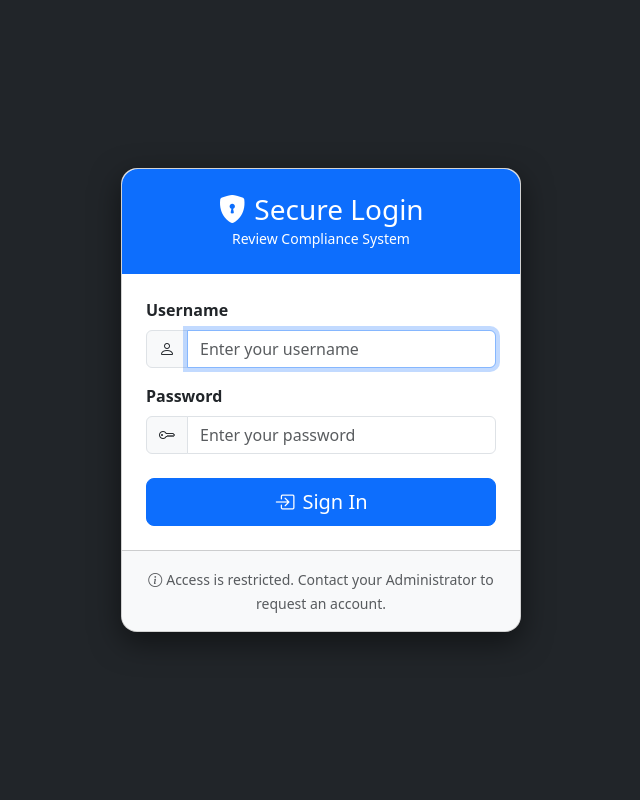
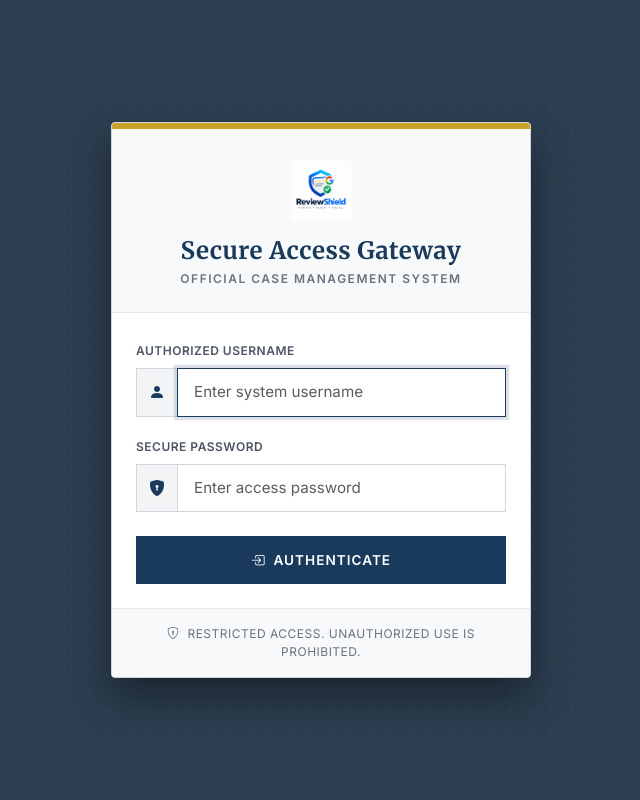
Before and after one commit to eKidenge/review_compliance, a Django app: page /login/ in a window 1280 px wide. Shown: the whole page, without its empty margins (319-959 px from the left). Run offline with Django 5.2, Linux system fonts and the light colour scheme; some libraries are stand-ins or nearby versions.

Commit message:
Redesigned login page with government-grade access gateway UI

```diff
--- a/templates/registration/login.html
+++ b/templates/registration/login.html
@@ -1,45 +1,181 @@
+{% load static %}
 {% load crispy_forms_tags %}
 <!DOCTYPE html>
 <html lang="en">
 <head>
     <meta charset="UTF-8">
     <meta name="viewport" content="width=device-width, initial-scale=1.0">
-    <title>Login | Compliance System</title>
+    <title>Secure Access Gateway | ComplianceSys</title>
+
     <!-- Bootstrap 5 CSS -->
     <link href="https://cdn.jsdelivr.net/npm/bootstrap@5.3.0/dist/css/bootstrap.min.css" rel="stylesheet">
     <!-- Bootstrap Icons -->
     <link rel="stylesheet" href="https://cdn.jsdelivr.net/npm/bootstrap-icons@1.11.1/font/bootstrap-icons.css">
+
+    <!-- Professional Government Fonts -->
+    <link rel="preconnect" href="https://fonts.googleapis.com">
+    <link rel="preconnect" href="https://fonts.gstatic.com" crossorigin>
+    <link href="https://fonts.googleapis.com/css2?family=Merriweather:wght@300;400;700&family=Inter:wght@400;500;600&display=swap" rel="stylesheet">
+
     <style>
+        :root {
+            --gov-navy: #1a3a5c;
+            --gov-slate: #2c3e50;
+            --gov-bg: #e5e7eb;
+            --gov-gold: #c9a227;
+        }
+
         body {
-            background-color: #212529; /* Dark background for login */
+            font-family: 'Inter', sans-serif;
+            background-color: var(--gov-slate);
+            /* Subtle institutional pattern background */
+            background-image: radial-gradient(rgba(255, 255, 255, 0.05) 1px, transparent 1px);
+            background-size: 20px 20px;
             height: 100vh;
             display: flex;
             align-items: center;
             justify-content: center;
+            margin: 0;
         }
+
+        h1, h2, h3, h4, h5, h6, .navbar-brand {
+            font-family: 'Merriweather', serif;
+        }
+
+        /* The Institutional Login Card */
         .login-card {
             width: 100%;
-            max-width: 400px;
-            border-radius: 1rem;
-            box-shadow: 0 10px 30px rgba(0,0,0,0.5);
+            max-width: 420px;
+            border: 1px solid #d1d5db;
+            border-radius: 4px;
+            box-shadow: 0 20px 40px rgba(0, 0, 0, 0.4);
+            background-color: #ffffff;
+            overflow: hidden;
+        }
+
+        /* Gold Top Accent Bar */
+        .login-gold-bar {
+            height: 6px;
+            background-color: var(--gov-gold);
+            width: 100%;
+        }
+
+        /* Card Header */
+        .login-header {
+            background-color: #f8f9fa;
+            padding: 2rem 2rem 1.5rem 2rem;
+            text-align: center;
+            border-bottom: 1px solid #e5e7eb;
+        }
+
+        .login-logo {
+            height: 60px;
+            width: auto;
+            object-fit: contain;
+            margin-bottom: 1rem;
+        }
+
+        .login-title {
+            color: var(--gov-navy);
+            font-weight: 700;
+            font-size: 1.5rem;
+            margin-bottom: 0.25rem;
+            letter-spacing: 0.5px;
+        }
+
+        .login-subtitle {
+            color: #6b7280;
+            font-size: 0.75rem;
+            text-transform: uppercase;
+            letter-spacing: 1.5px;
+            font-weight: 600;
+        }
+
+        /* Form Inputs */
+        .form-label {
+            font-size: 0.75rem;
+            text-transform: uppercase;
+            letter-spacing: 0.5px;
+            font-weight: 700;
+            color: #4b5563;
+        }
+
+        .input-group-text {
+            background-color: #f3f4f6;
+            border: 1px solid #d1d5db;
+            border-radius: 0;
+            color: var(--gov-navy);
+        }
+
+        .form-control {
+            border: 1px solid #d1d5db;
+            border-radius: 0;
+            padding: 0.75rem 1rem;
+            font-size: 0.95rem;
+            transition: all 0.2s;
+        }
+
+        .form-control:focus {
+            border-color: var(--gov-navy);
+            box-shadow: 0 0 0 0.2rem rgba(26, 58, 92, 0.15);
+        }
+
+        /* Submit Button */
+        .btn-institutional {
+            background-color: var(--gov-navy);
+            color: #ffffff;
+            border: none;
+            border-radius: 0;
+            padding: 0.85rem;
+            font-weight: 600;
+            text-transform: uppercase;
+            letter-spacing: 1px;
+            font-size: 0.85rem;
+            transition: background-color 0.2s;
+        }
+
+        .btn-institutional:hover {
+            background-color: #132a42;
+            color: #ffffff;
+        }
+
+        /* Card Footer */
+        .login-footer {
+            background-color: #f8f9fa;
+            border-top: 1px solid #e5e7eb;
+            padding: 1rem;
+            text-align: center;
+            font-size: 0.75rem;
+            color: #6b7280;
+            text-transform: uppercase;
+            letter-spacing: 0.5px;
         }
     </style>
 </head>
 <body>
 
-    <div class="card login-card">
-        <div class="card-header bg-primary text-white text-center py-4 border-0" style="border-top-left-radius: 1rem; border-top-right-radius: 1rem;">
-            <h3 class="mb-0"><i class="bi bi-shield-lock-fill me-2"></i>Secure Login</h3>
-            <small>Review Compliance System</small>
+    <div class="login-card">
+
+        <!-- Top Gold Accent Line -->
+        <div class="login-gold-bar"></div>
+
+        <!-- Header with Logo -->
+        <div class="login-header">
+            <!-- Logo Image -->
+            <img src="{% static 'images/logo.png' %}" alt="ComplianceSys Logo" class="login-logo">
+
+            <h3 class="login-title">Secure Access Gateway</h3>
+            <div class="login-subtitle">Official Case Management System</div>
         </div>
 
+        <!-- Card Body (Form) -->
         <div class="card-body p-4">
-            <!-- Error Messages (Invalid login) -->
+
+            <!-- Non-field Errors (Invalid login) -->
             {% if form.non_field_errors %}
-                <div class="alert alert-danger alert-dismissible fade show" role="alert">
+                <div class="alert alert-danger border-start border-4 border-danger rounded-0 mb-4" role="alert">
                     <i class="bi bi-exclamation-triangle-fill me-2"></i>
-                    Invalid username or password. Please try again.
-                    <button type="button" class="btn-close" data-bs-dismiss="alert" aria-label="Close"></button>
+                    <strong>Authentication Failed:</strong> Invalid credentials provided.
                 </div>
             {% endif %}
 
@@ -48,33 +184,34 @@
 
                 <!-- Username Field -->
                 <div class="mb-3">
-                    <label for="id_username" class="form-label fw-bold">Username</label>
+                    <label for="id_username" class="form-label">Authorized Username</label>
                     <div class="input-group">
-                        <span class="input-group-text"><i class="bi bi-person"></i></span>
-                        <input type="text" name="username" id="id_username" class="form-control" placeholder="Enter your username" required autofocus>
+                        <span class="input-group-text"><i class="bi bi-person-fill"></i></span>
+                        <input type="text" name="username" id="id_username" class="form-control" placeholder="Enter system username" required autofocus>
                     </div>
                 </div>
 
                 <!-- Password Field -->
                 <div class="mb-4">
-                    <label for="id_password" class="form-label fw-bold">Password</label>
+                    <label for="id_password" class="form-label">Secure Password</label>
                     <div class="input-group">
-                        <span class="input-group-text"><i class="bi bi-key"></i></span>
-                        <input type="password" name="password" id="id_password" class="form-control" placeholder="Enter your password" required>
+                        <span class="input-group-text"><i class="bi bi-shield-lock-fill"></i></span>
+                        <input type="password" name="password" id="id_password" class="form-control" placeholder="Enter access password" required>
                     </div>
                 </div>
 
                 <!-- Submit Button -->
-                <div class="d-grid gap-2">
-                    <button type="submit" class="btn btn-primary btn-lg">
-                        <i class="bi bi-box-arrow-in-right me-2"></i>Sign In
+                <div class="d-grid">
+                    <button type="submit" class="btn btn-institutional">
+                        <i class="bi bi-box-arrow-in-right me-2"></i>Authenticate
                     </button>
                 </div>
             </form>
         </div>
 
-        <div class="card-footer text-center bg-light py-3 text-muted" style="border-bottom-left-radius: 1rem; border-bottom-right-radius: 1rem;">
-            <small><i class="bi bi-info-circle me-1"></i>Access is restricted. Contact your Administrator to request an account.</small>
+        <!-- Card Footer -->
+        <div class="login-footer">
+            <i class="bi bi-shield-lock me-1"></i> Restricted Access. Unauthorized use is prohibited.
         </div>
     </div>
 
```
